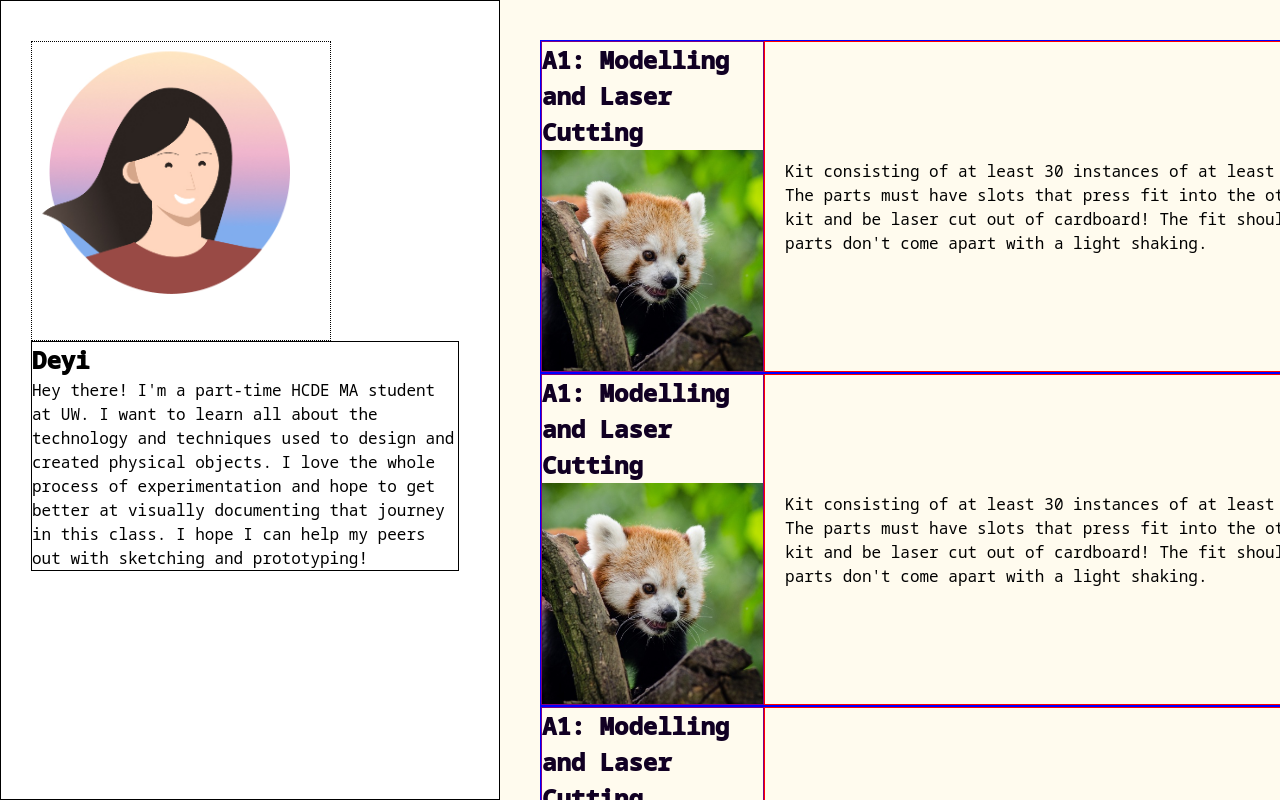
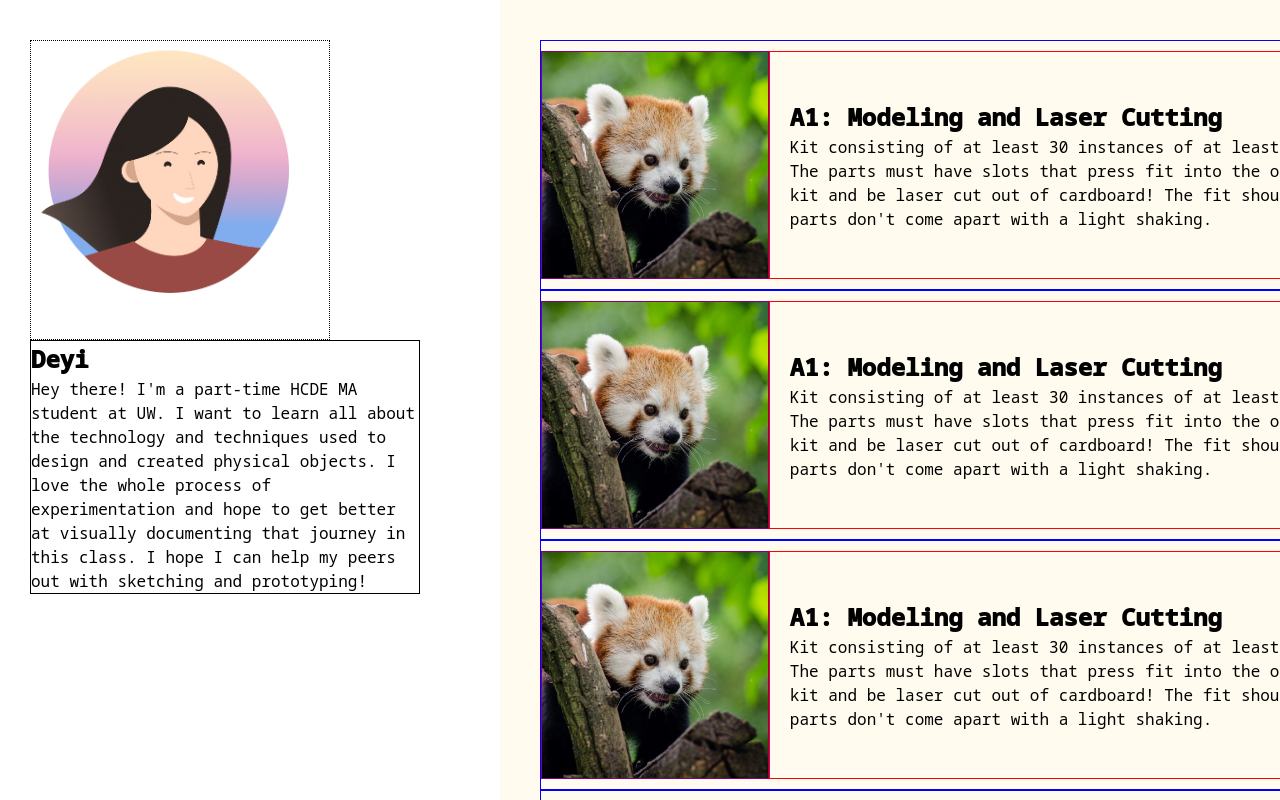
Before and after one commit to deyspace/deyspace.github.io, a plain HTML site: page index.html in a window 1280 px wide. Drawn offline with Linux system fonts and the light colour scheme.

Commit message:
add padding around assignments

```diff
--- a/index.html
+++ b/index.html
@@ -18,7 +18,7 @@
       <div>
         <div class="header-intro">
           <div>
-            <mono-bold>Deyi</mono-bold>
+          <mono-bold>Deyi</mono-bold>
           </div>
           <mono-regular>
             Hey there! I'm a part-time HCDE MA student at UW. I want to learn all about the technology
@@ -33,10 +33,11 @@
     <div class="main">
       <div class="assignment">
         <a href="a1.html">
-          <mono-bold>A1: Modelling and Laser Cutting</mono-bold>
+
           <img src="red-panda.jpg" />
         </a>
         <div class="assignment-text">
+          <mono-bold>A1: Modeling and Laser Cutting</mono-bold>
           Kit consisting of at least 30 instances of at least one unique part.
           The parts must have slots that press fit into the other parts in the kit
           and be laser cut out of cardboard! The fit should be such that the parts
@@ -46,10 +47,11 @@
 
       <div class="assignment">
         <a href="a1.html">
-          <mono-bold>A1: Modelling and Laser Cutting</mono-bold>
+
           <img src="red-panda.jpg" />
         </a>
         <div class="assignment-text">
+          <mono-bold>A1: Modeling and Laser Cutting</mono-bold>
           Kit consisting of at least 30 instances of at least one unique part.
           The parts must have slots that press fit into the other parts in the kit
           and be laser cut out of cardboard! The fit should be such that the parts
@@ -59,10 +61,11 @@
 
       <div class="assignment">
         <a href="a1.html">
-          <mono-bold>A1: Modelling and Laser Cutting</mono-bold>
+
           <img src="red-panda.jpg" />
         </a>
         <div class="assignment-text">
+          <mono-bold>A1: Modeling and Laser Cutting</mono-bold>
           Kit consisting of at least 30 instances of at least one unique part.
           The parts must have slots that press fit into the other parts in the kit
           and be laser cut out of cardboard! The fit should be such that the parts
@@ -72,10 +75,11 @@
 
       <div class="assignment">
         <a href="a1.html">
-          <mono-bold>A1: Modelling and Laser Cutting</mono-bold>
+
           <img src="red-panda.jpg" />
         </a>
         <div class="assignment-text">
+          <mono-bold>A1: Modeling and Laser Cutting</mono-bold>
           Kit consisting of at least 30 instances of at least one unique part.
           The parts must have slots that press fit into the other parts in the kit
           and be laser cut out of cardboard! The fit should be such that the parts
--- a/style.css
+++ b/style.css
@@ -31,12 +31,11 @@ h2 {
 }
 
 .header {
-  border: 1px solid black;
   height: 100%;
   overflow-y: auto;
   padding-left: 30px;
   padding-top: 40px;
-  padding-right: 40px;
+  padding-right: 80px;
   position: fixed;
   width: 500px;
 }
@@ -67,6 +66,7 @@ h2 {
 .assignment {
   border: 1px solid blue;
   display: flex;
+  padding: 10px 0;
 }
 
 .assignment a {
@@ -88,9 +88,9 @@ h2 {
 .assignment .assignment-text {
   border: 1px solid red;
   display: flex;
+  flex-direction: column;
   justify-content: center;
-  padding-left: 20px;
-  align-items: center;
+  padding: 0 20px;
 }
 
 .noto-sans mono-regular {
```
